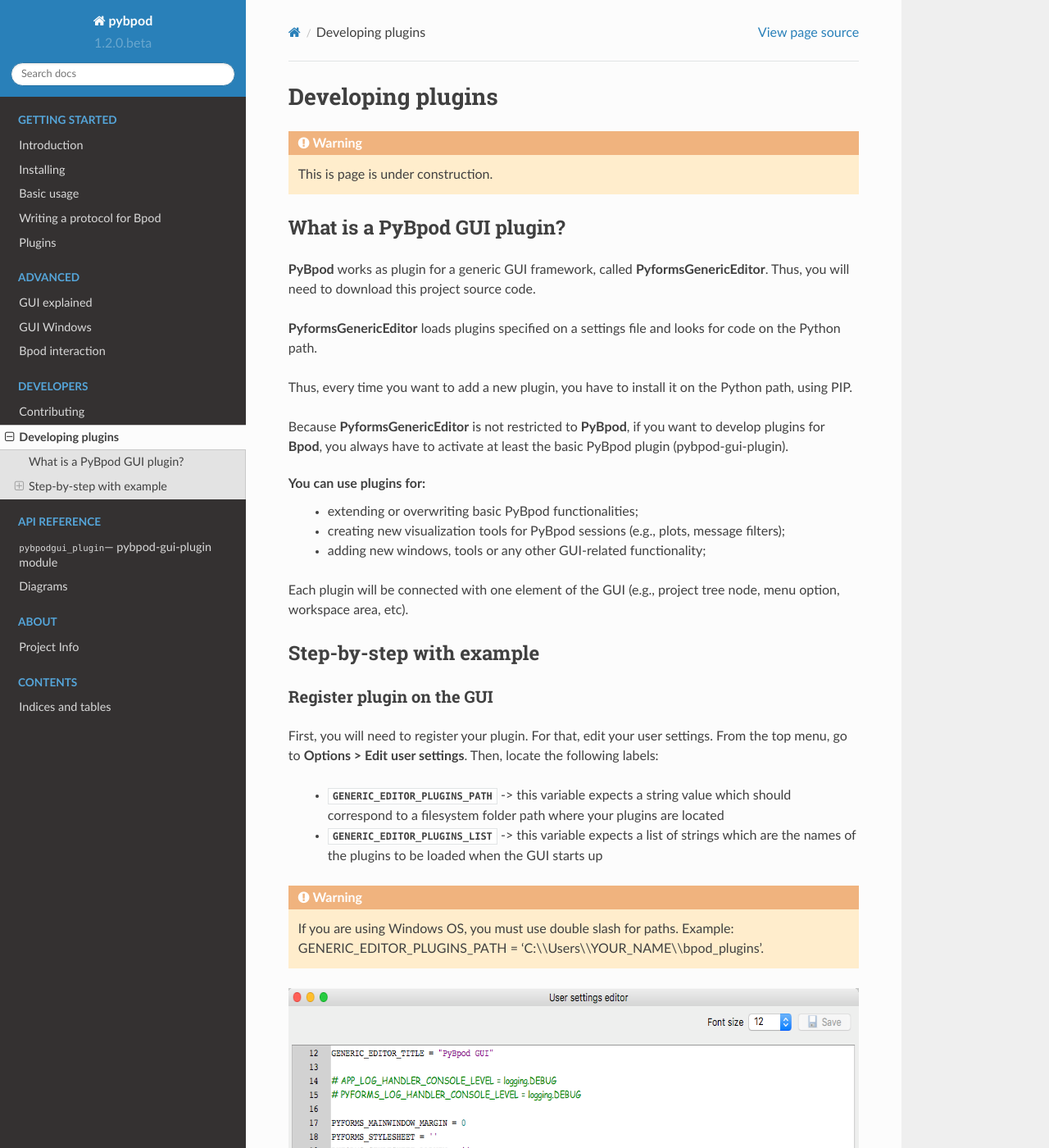
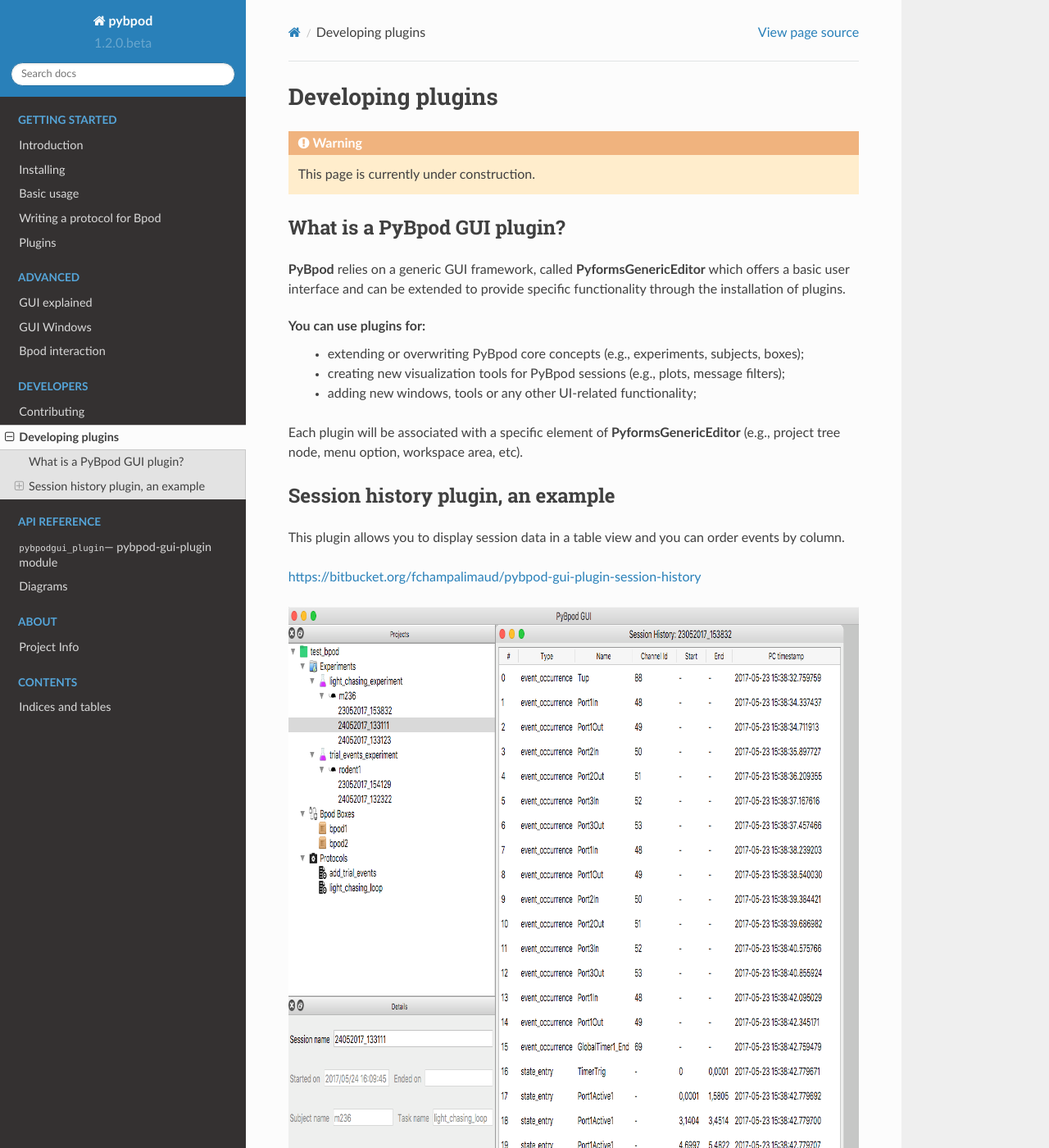
Before and after one commit to ckarageorgkaneen/pybpod-gui-plugin, a Sphinx documentation site: the page built from docs/source/developers/developing_plugins.rst, in a window 1280 px wide and 1400 px high. Shown: the whole window at 82% size. Built offline with Sphinx 7.4.7 and the Read the Docs theme 2.0.0, drawn with Linux system fonts in a browser that asks for light colours; some of the changed text lies outside the part shown.

Commit message:
Documentation: working on “Advanced” section and other minor changes

```diff
--- a/docs/package.json
+++ b/docs/package.json
@@ -5,6 +5,7 @@
     "node-watch": "latest",
     "child_process": "latest",
     "connect": "latest",
-	"serve-static": "latest"
+	"serve-static": "latest",
+    "clc": "latest"
   }
 }
--- a/docs/source/advanced/gui_explained.rst
+++ b/docs/source/advanced/gui_explained.rst
@@ -41,6 +41,8 @@
 
 Thus **PyBpod GUI** is itself a plugin for the **PyformsGenericEditor**.
 
+.. image:: /_images/advanced/pge_overview_annotated.png
+    :scale: 100 %
 
 PyBpod API
 ----------
--- a/docs/source/api_reference/pybpodgui_plugin/index.rst
+++ b/docs/source/api_reference/pybpodgui_plugin/index.rst
@@ -10,4 +10,4 @@
 
    models/index
    api/index
-..   com/index
+   com/index
--- a/docs/source/developers/developing_plugins.rst
+++ b/docs/source/developers/developing_plugins.rst
@@ -5,60 +5,61 @@
 ******************
 
 .. warning::
-    This is page is under construction.
+    This page is currently under construction.
 
 ============================
 What is a PyBpod GUI plugin?
 ============================
 
-**PyBpod** works as plugin for a generic GUI framework, called **PyformsGenericEditor**. Thus, you will need to download this project source code.
-
-**PyformsGenericEditor** loads plugins specified on a settings file and looks for code on the Python path.
-
-Thus, every time you want to add a new plugin, you have to install it on the Python path, using PIP.
-
-Because **PyformsGenericEditor** is not restricted to **PyBpod**, if you want to develop plugins for **Bpod**, you always have to activate at least the basic PyBpod plugin (pybpod-gui-plugin).
+**PyBpod** relies on a generic GUI framework, called **PyformsGenericEditor** which offers a basic user interface and can be extended to provide specific functionality through the installation of plugins.
 
 You can use plugins for:
-    * extending or overwriting basic PyBpod functionalities;
+    * extending or overwriting PyBpod core concepts (e.g., experiments, subjects, boxes);
     * creating new visualization tools for PyBpod sessions (e.g., plots, message filters);
-    * adding new windows, tools or any other GUI-related functionality;
+    * adding new windows, tools or any other UI-related functionality;
 
-Each plugin will be connected with one element of the GUI (e.g., project tree node, menu option, workspace area, etc).
+Each plugin will be associated with a specific element of **PyformsGenericEditor** (e.g., project tree node, menu option, workspace area, etc).
 
-=========================
-Step-by-step with example
-=========================
+==================================
+Session history plugin, an example
+==================================
+
+This plugin allows you to display session data in a table view and you can order events by column.
+
+https://bitbucket.org/fchampalimaud/pybpod-gui-plugin-session-history
+
+.. image:: /_images/basic_usage/session_history.png
+    :scale: 100 %
 
 Register plugin on the GUI
 --------------------------
 
-First, you will need to register your plugin. For that, edit your user settings. From the top menu, go to **Options > Edit user settings**.
-Then, locate the following labels:
+The first thing you need to do is to register your plugin. For that, edit your user settings. From the top menu, go to **Options > Edit user settings**.
+Edit the :py:class:`GENERIC_EDITOR_PLUGINS_PATH` variable as this:
 
-    * :py:class:`GENERIC_EDITOR_PLUGINS_PATH` -> this variable expects a string value which should correspond to a filesystem folder path where your plugins are located
-    * :py:class:`﻿GENERIC_EDITOR_PLUGINS_LIST` -> this variable expects a list of strings which are the names of the plugins to be loaded when the GUI starts up
+.. code-block:: python
 
-.. warning::
-    If you are using Windows OS, you must use double slash for paths. Example: GENERIC_EDITOR_PLUGINS_PATH =  'C:\\\\Users\\\\YOUR_NAME\\\\bpod_plugins'.
+        GENERIC_EDITOR_PLUGINS_LIST = [
+        'pybpodgui_plugin',
+        'pybpodgui_plugin_session_history',
+    ]
 
-.. image:: /_images/basic_usage/user_settings_plugins.png
-    :scale: 100 %
 
 For the GUI to be able to detect the plugin source code you have 2 options:
     1. Download the plugin folder you want and place it on the "plugins" folder you have just indicated before (useful when you run pybpod GUI as an executable)
-    2. Install the plugin with PIP (only applies if you are running the GUI from source code). In that case, you may leave the :py:class:`GENERIC_EDITOR_PLUGINS_PATH = None` because they will be already on the Python path. Every time you make changes to the plugin you have to install it with PIP again.
+    2. Install the plugin with PIP (only applies if you are running the GUI from source code).
 
-Finally, restart the GUI. Depending on the kind of plugin, you will see a new option on the top menu or by right-clicking a node in the project tree.
+On this example, we will assume option #2 since we will be developing a plugin from the source code.
+In that case, you may leave the :py:class:`GENERIC_EDITOR_PLUGINS_PATH = None` because the plugin will be already on the Python path.
+**But don't forget! Every time you make changes to the plugin you have to install it with PIP again (unless your IDE do that for you).**
 
-The Session History plugin is a type of plugin that will be connected to a SessionWindow. How this works?
-
-EXPLAIN HERE
+Finally, restart the GUI. The Session History plugin is a type of plugin that will be connected to a SessionWindow and extend session features.
+Thus, after installing this plugin, you will see a new option by right-clicking a session node in the project tree. But how this works?
 
 
 Quick review on sessions
 ------------------------
-Each time you run a Bpod protocol on a subject a new session is created. The GUI collects output from the PyBpod API and processes these events on a list (which we call session history).
+Each time you run a Bpod protocol on a subject, a new session is created. The GUI collects output from the PyBpod API and processes these events on a list (which we call session history).
 Besides being on memory, this history is automatically saved on a text file, so you never loose Bpod data.
 
 If you navigate to your project on the filesystem, and locate the desired subject, you should find several files:
@@ -107,10 +108,21 @@
     state_change, 2017-05-23T15:41:53.974545, 4, Port1In, 4.7007
     print_statement, 2017-05-23T15:41:54.955371, Current trial info: {'Bpod start timestamp': 19.513, 'States timestamps': {'WaitForPort2Poke': [(0, 3.5869)], 'FlashStimulus': [(3.5869, 3.6869)], 'WaitForResponse': [(3.6869, 3.8881)], 'Reward': [(3.8881, 4.8007)], 'Punish': [(nan, nan)]}, 'Events timestamps': {'Port2In': [3.5869], 'Tup': [3.6869, 4.8007], 'Port2Out': [3.8881], 'Port1In': [4.7007]}}
 
-What is going on here?
+What is going on here? Each line is a new message, where the first column identifies the type of an event on the session history: it can be a bpod state change, state entry, a user print, etc.
+These events represent messages that were sent from the Bpod and processed by the GUI.
 
-    * first column: session history event type: it can be a bpod state change, state entry, a user print, etc. “state_change” and “state_entry” are only sent by bpod at the end of a trial. “event_occurrence” and "print_statement" are sent (near) real time
-    * second column: GUI timestamp
+Currently, PyBpod GUI supports the following events:
+
+=================================================================================  ===========================  ====================================================================================================
+Session History Event Type                                                         Occurs during trial run?     Description
+=================================================================================  ===========================  ====================================================================================================
+:ref:`Event occurrence <api_reference_event_occurrence-label>`                     YES                          Any Bpod event during trial run
+:ref:`State change <api_reference_state_change-label>`                             NO                           Events detected by Bpod’s inputs can be set to trigger transitions between specific states.
+:ref:`State entry <api_reference_state_entry-label>`                               NO                           State entered during the state matrix run
+:ref:`Print statement <api_reference_print_statement-label>`                       YES                          User defined print messages on protocol
+=================================================================================  ===========================  ====================================================================================================
+
+
 
 
 Handling session history on the plugin
```
Also changed, not shown: other parts of docs/source/developers/developing_plugins.rst (+1 -1 lines), docs/docs-server.js (+5 -3 lines), docs/source/api_reference/pybpodgui_plugin/com/index.rst (added, +11 -0 lines), docs/source/api_reference/pybpodgui_plugin/com/messaging/event_occurrence.rst (added, +22 -0 lines), docs/source/api_reference/pybpodgui_plugin/com/messaging/index.rst (added, +14 -0 lines), docs/source/api_reference/pybpodgui_plugin/com/messaging/print_statement.rst (added, +56 -0 lines), docs/source/api_reference/pybpodgui_plugin/com/messaging/state_change.rst (added, +23 -0 lines), docs/source/api_reference/pybpodgui_plugin/com/messaging/state_entry.rst (added, +23 -0 lines), docs/source/_images/advanced/pge_overview.png (added), docs/source/_images/advanced/pge_overview_annotated.png (added), 2 other files.
